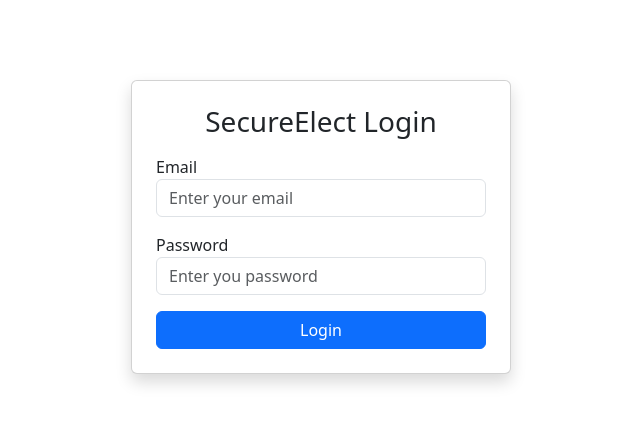
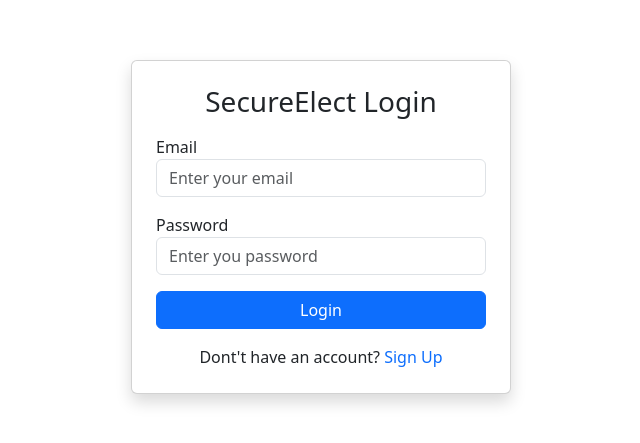
Before and after one commit to VaibhavDongre/SecureElect-deploy, a React (Vite) app in the folder frontend/secureelect/: page / in a window 1280 px wide. Shown: the part 173-616 px from the top of the page, without its empty margins (319-959 px from the left). Built offline with nearby package versions, Linux system fonts and the light colour scheme; no server answers.

Commit message:
Update Login.jsx

```diff
--- a/frontend/secureelect/src/pages/Login.jsx
+++ b/frontend/secureelect/src/pages/Login.jsx
@@ -74,6 +74,17 @@ const Login = () => {
             </div>
 
             <button className='btn btn-primary w-100'>Login</button>
+
+            <div className='text-center mt-3'>
+              <p className='mb-0'>
+                Dont't have an account?{" "}
+                <span
+                  style={{cursor: 'pointer'}}>
+                  <a href="/register" className="text-decoration-none">Sign Up</a>
+                </span>
+              </p>
+            </div>
+
         </form>
       </div>
     </div>
```
